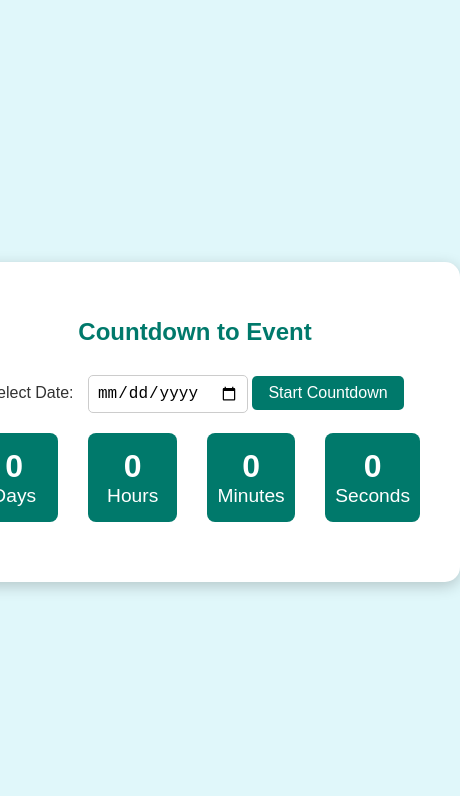
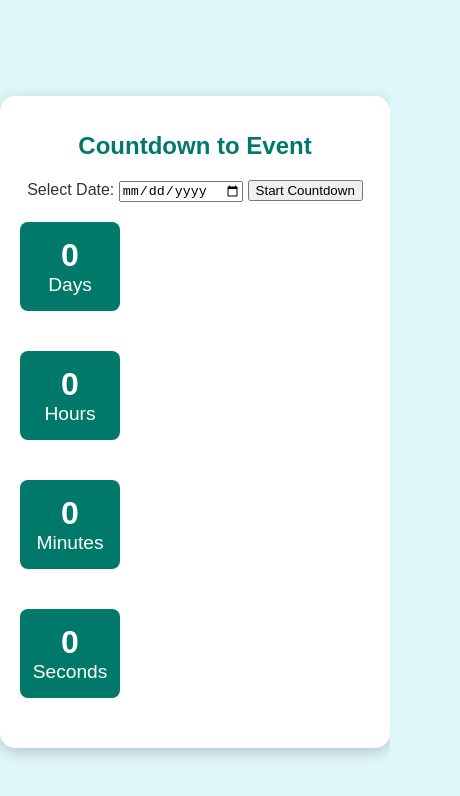
Before and after one commit to Basheer-Mahammad/CountDown--Timer, a plain HTML site: page index.html in a window 390 px wide. Shown: the whole page, 460 px wide, since content can reach past the window. Drawn offline with Linux system fonts and the light colour scheme.

Commit message:
styles.css

```diff
--- a/styles.css
+++ b/styles.css
@@ -15,8 +15,33 @@ body {
   border-radius: 15px;
   box-shadow: 0 4px 15px rgba(0, 0, 0, 0.2);
   text-align: center;
-  width: 450px; /* Increased width */
+  width: 90%; /* Adjust as needed */
+  max-width: 450px; /* Set a maximum width for larger screens */
 }
+
+/* Media query for tablets and smaller screens */
+@media (max-width: 768px) {
+  .countdown-container {
+    width: 95%; /* Occupies almost the entire width on smaller screens */
+    padding: 30px; /* Reduced padding for smaller screens */
+  }
+}
+
+/* Media query for smaller mobile screens */
+@media (max-width: 500px) {
+  .countdown-container {
+    width: 98%; /* Occupies almost the entire width on very small screens */
+    padding: 20px; /* Reduced padding for smaller screens */
+  }
+  #countdown {
+    flex-direction: column; /* Stack countdown elements vertically */
+  }
+  #countdown div {
+    width: 100%; /* Full width for countdown elements */
+    margin-bottom: 10px; /* Add spacing between elements */
+  }
+}
+
 
 h1 {
   font-size: 1.5rem;
@@ -24,23 +49,23 @@ h1 {
   color: #00796b;
 }
 
-.input-container {
+.inputcontainer {
   margin-bottom: 20px;
 }
 
-.input-container label {
+.inputcontainer label {
   font-size: 1rem;
   margin-right: 10px;
 }
 
-.input-container input {
+.inputcontainer input {
   padding: 8px;
   font-size: 1rem;
   border-radius: 5px;
   border: 1px solid #ccc;
 }
 
-.input-container button {
+.inputcontainer button {
   padding: 8px 16px;
   font-size: 1rem;
   color: white;
@@ -51,7 +76,7 @@ h1 {
   margin-top: 10px;
 }
 
-.input-container button:hover {
+.inputcontainer button:hover {
   background-color: #004d40;
 }
 
```
